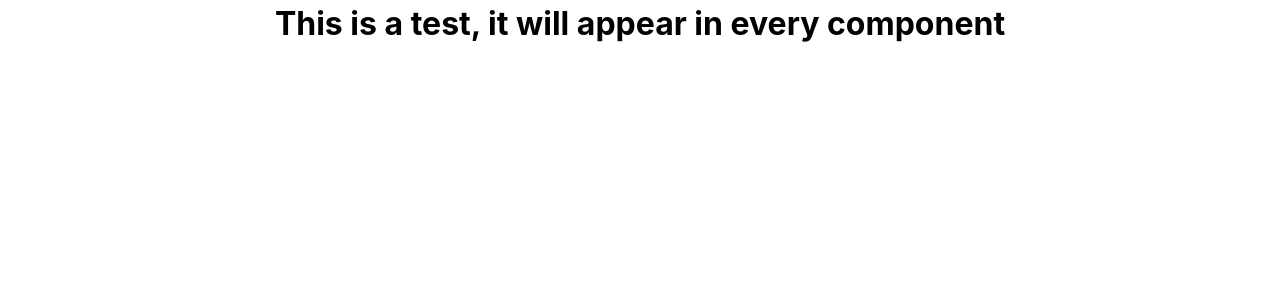
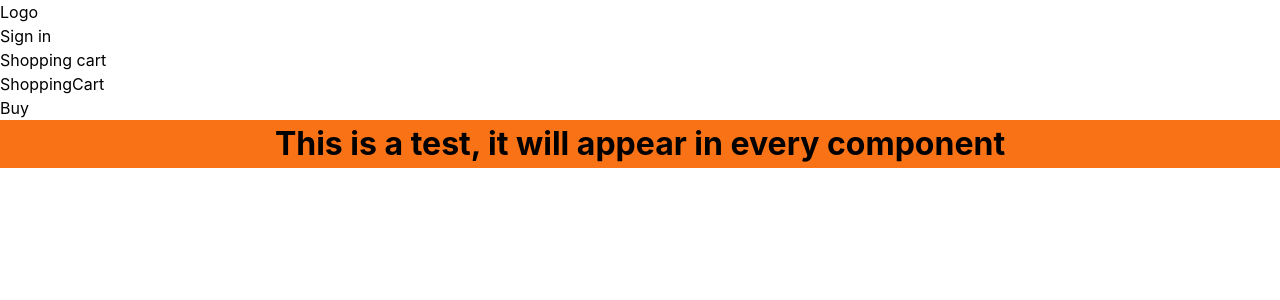
Before and after one commit to LuisAlbertoATOS/OnlineStore-React, a React (Create React App) app in the folder online-store/: page /shopping-cart in a window 1280 px wide. Shown: the top 300 px of the page. Built offline with nearby package versions, Linux system fonts and the light colour scheme.

Commit message:
relative routing added

```diff
--- a/online-store/src/App.js
+++ b/online-store/src/App.js
@@ -1,26 +1,35 @@
 import React from 'react';
-import { Route, Routes } from 'react-router-dom';
+import { Route, Routes, Link } from 'react-router-dom';
 
 import Home from './components/Home/Home';
 import SignInForm from './forms/SignInForm';
 import ProductForm from './forms/ProductForm';
 
 import './App.css';
+import ShoppingCart from './components/ShoppingCart/ShoppingCart';
 
 //! Tailwind styles doesn't get recognized
 
 function App() {
   return (
     <React.Fragment>
+
+      <p><Link to='/'>Logo</Link></p>
+      <p><Link to='/sign-in'>Sign in</Link></p>
+      <p><Link to='/shopping-cart'>Shopping cart</Link></p>
+
+      {/* <p><Link to='/product-form'>New product</Link></p> */}
+
       <Routes>
         {/* All the path names are temporary */}
         <Route path="/" element={<Home />} />
         {/* Better naming convention for signIn || sign-in || signin  */}
         <Route path="/sign-in" element={<SignInForm />} />
-        <Route path="/product-form" element={<ProductForm />} />
+        <Route path="/shopping-cart" element={<ShoppingCart />} />
+        <Route path="/product-form" element={<ProductForm action={'New'} />} />
       </Routes>
 
-      <h1 className="debug">
+      <h1 className="debug bg-orange-500">
         This is a test, it will appear in every component{' '}
       </h1>
 
--- a/online-store/src/components/ShoppingCart/ShoppingCart.jsx
+++ b/online-store/src/components/ShoppingCart/ShoppingCart.jsx
@@ -1,9 +1,19 @@
-import React from 'react'
+import React from "react";
+import { Route, Routes, Link } from "react-router-dom";
+import SuccessfullPurchase from "./SuccessfullPurchase";
 
 const ShoppingCart = () => {
   return (
-    <div>ShoppingCart</div>
-  )
-}
+    <div>
+      ShoppingCart
+      <p>
+        <Link to="successfull-purchase">Buy</Link>
+      </p>
+      <Routes>
+        <Route path="successfull-purchase" element={<SuccessfullPurchase />} />
+      </Routes>
+    </div>
+  );
+};
 
-export default ShoppingCart
+export default ShoppingCart;
```
